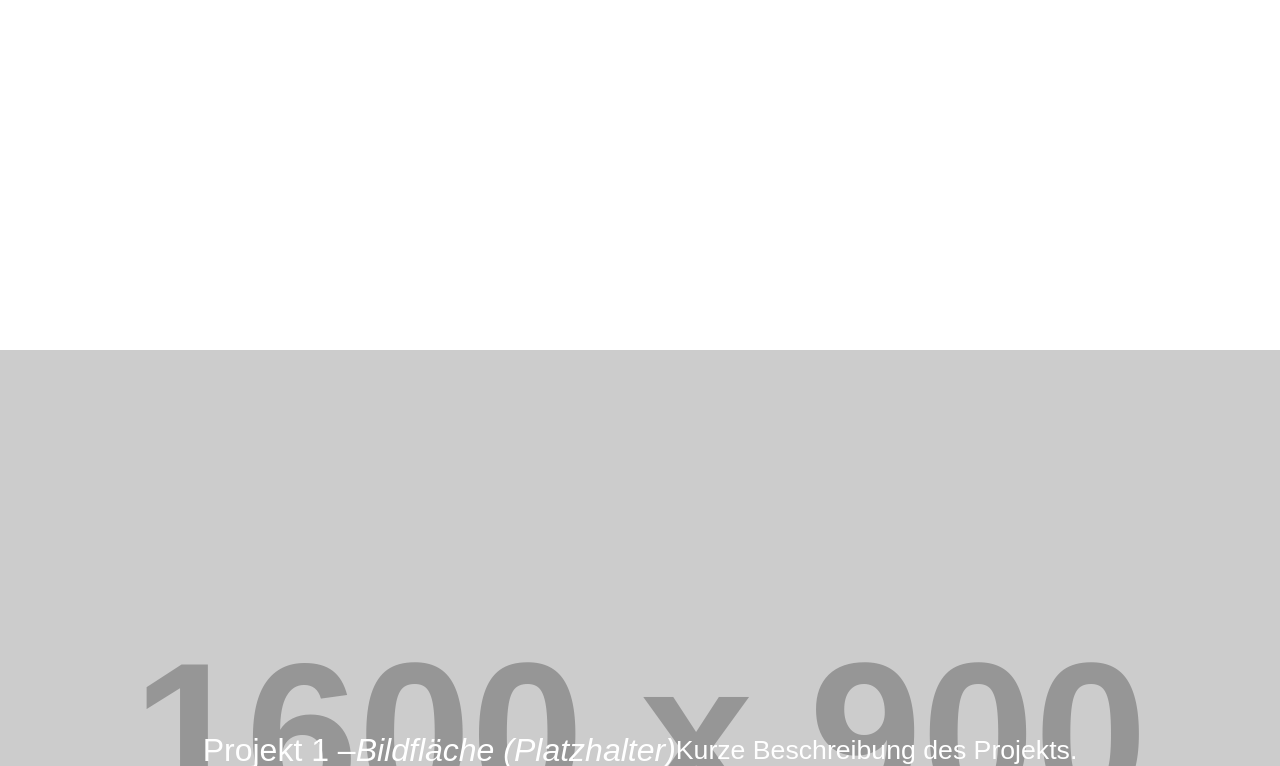
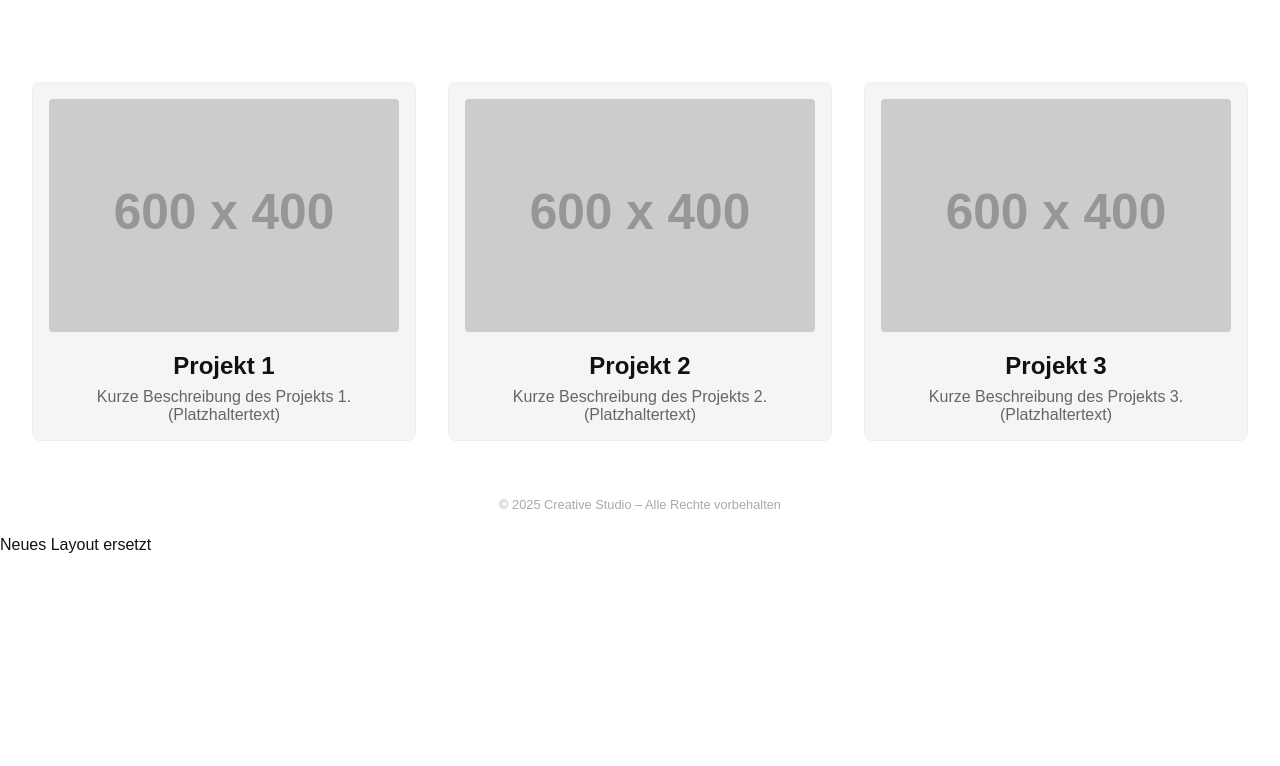
Before and after one commit to simyou76/preview-simy76-2025, a plain HTML site: page index.html in a window 1280 px wide. Shown: the part 530-1296 px from the top of the page. After the commit the page ends 1084 px from the top, so only its background shows below. Drawn offline with Linux system fonts and the light colour scheme; placeholder pictures from the web are drawn by us.

Commit message:
Update index.html

```diff
--- a/index.html
+++ b/index.html
@@ -36,11 +36,11 @@
     }
 
     main {
-      padding-top: 80px;
+      padding-top: 100px;
     }
 
     .hero {
-      height: 100vh;
+      height: 60vh;
       display: flex;
       justify-content: center;
       align-items: center;
@@ -57,36 +57,44 @@
     .hero p {
       font-size: 1.2rem;
       color: #555;
+      max-width: 600px;
     }
 
-    .projects {
-      display: flex;
-      overflow-x: auto;
-      scroll-snap-type: x mandatory;
-      -webkit-overflow-scrolling: touch;
+    .project-grid {
+      display: grid;
+      grid-template-columns: repeat(auto-fit, minmax(300px, 1fr));
+      gap: 2rem;
+      padding: 2rem;
     }
 
     .project {
-      flex: 0 0 100vw;
-      height: 100vh;
-      scroll-snap-align: start;
-      position: relative;
-      display: flex;
-      align-items: center;
-      justify-content: center;
-      background-size: cover;
-      background-position: center;
-      color: #fff;
-      font-size: 2rem;
-      padding: 2rem;
+      background: #f5f5f5;
+      padding: 1rem;
+      text-align: center;
+      border: 1px solid #eee;
+      border-radius: 8px;
     }
 
-    .project:nth-child(odd) { background: url('https://via.placeholder.com/1600x900?text=Projekt+Bild+1') center/cover no-repeat; }
-    .project:nth-child(even) { background: url('https://via.placeholder.com/1600x900?text=Projekt+Bild+2') center/cover no-repeat; }
+    .project img {
+      width: 100%;
+      height: auto;
+      border-radius: 4px;
+      margin-bottom: 1rem;
+    }
+
+    .project h2 {
+      font-size: 1.5rem;
+      margin-bottom: 0.5rem;
+    }
+
+    .project p {
+      font-size: 1rem;
+      color: #666;
+    }
 
     footer {
       text-align: center;
-      padding: 1rem;
+      padding: 1.5rem;
       font-size: 0.8rem;
       color: #aaa;
     }
@@ -110,10 +118,22 @@
       <p>Strategisches Creative Direction & visuelle Konzepte mit Wirkung – inspiriert vom PixelPier NYC-Stil.</p>
     </section>
 
-    <section class="projects" id="projekte">
-      <div class="project">Projekt 1 – <br/> <em>Bildfläche (Platzhalter)</em> <br/> <small>Kurze Beschreibung des Projekts.</small></div>
-      <div class="project">Projekt 2 – <br/> <em>Bildfläche (Platzhalter)</em> <br/> <small>Kurze Beschreibung des Projekts.</small></div>
-      <div class="project">Projekt 3 – <br/> <em>Bildfläche (Platzhalter)</em> <br/> <small>Kurze Beschreibung des Projekts.</small></div>
+    <section class="project-grid" id="projekte">
+      <div class="project">
+        <img src="https://via.placeholder.com/600x400?text=Projekt+1" alt="Projekt 1 Bild">
+        <h2>Projekt 1</h2>
+        <p>Kurze Beschreibung des Projekts 1. (Platzhaltertext)</p>
+      </div>
+      <div class="project">
+        <img src="https://via.placeholder.com/600x400?text=Projekt+2" alt="Projekt 2 Bild">
+        <h2>Projekt 2</h2>
+        <p>Kurze Beschreibung des Projekts 2. (Platzhaltertext)</p>
+      </div>
+      <div class="project">
+        <img src="https://via.placeholder.com/600x400?text=Projekt+3" alt="Projekt 3 Bild">
+        <h2>Projekt 3</h2>
+        <p>Kurze Beschreibung des Projekts 3. (Platzhaltertext)</p>
+      </div>
     </section>
   </main>
 
```
